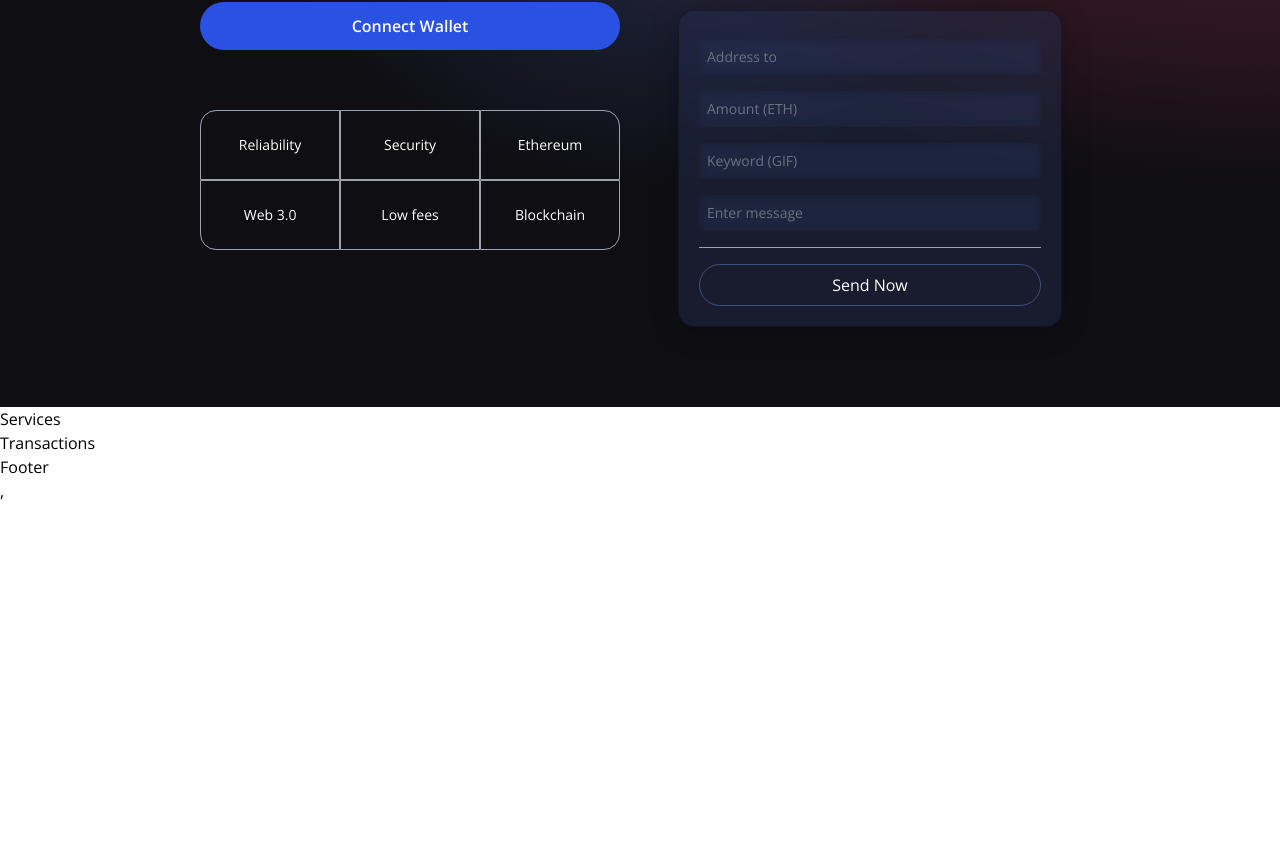
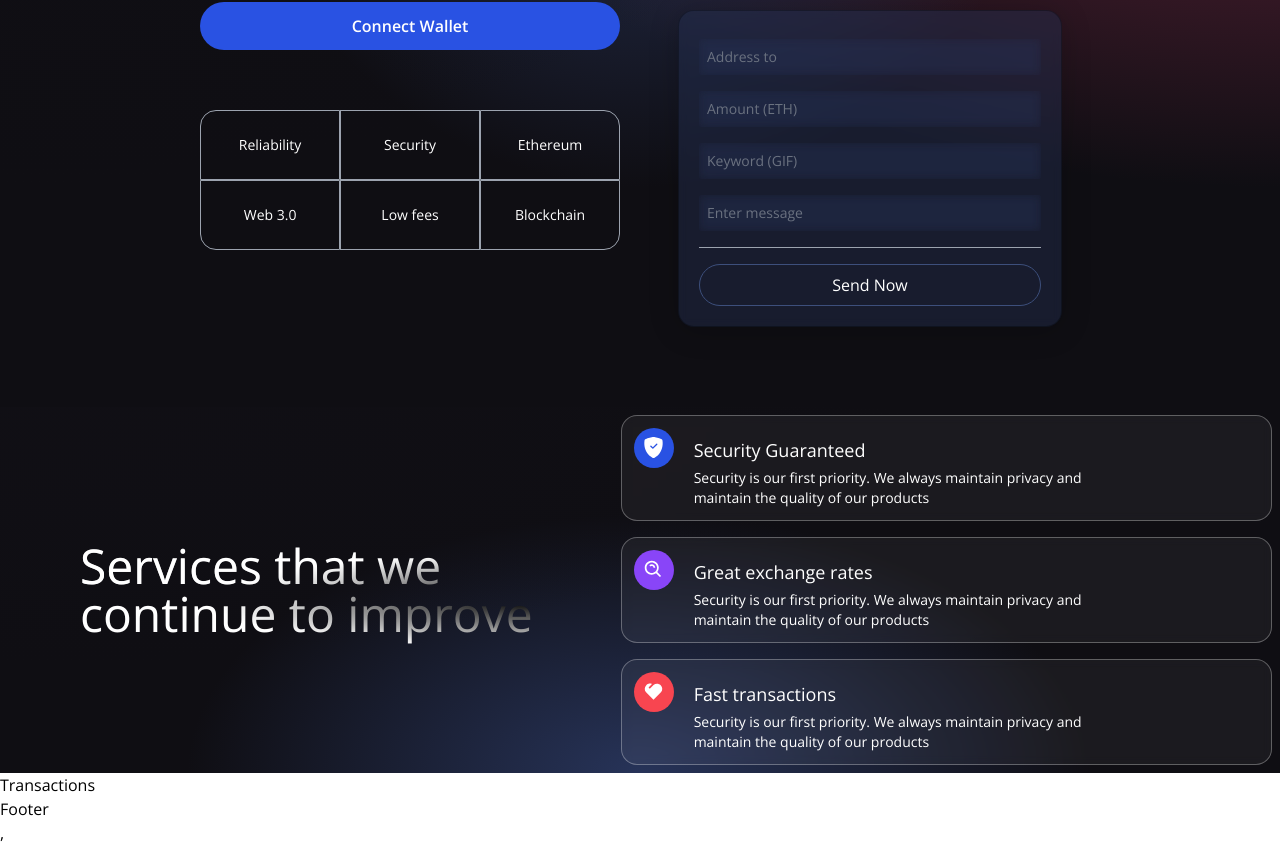
Before and after one commit to Brunodev09/web3, a React (Vite) app in the folder client/: page / in a window 1280 px wide. Shown: the part 343-1188 px from the top of the page. Before the commit the page ends 846 px from the top, so only its background shows below. Built offline with nearby package versions, Linux system fonts and the light colour scheme.

Commit message:
Finishing services cards and starting transactions service.

```diff
--- a/client/src/components/Services.jsx
+++ b/client/src/components/Services.jsx
@@ -1,6 +1,52 @@
+import React from 'react';
+import { BsShieldFillCheck } from "react-icons/bs";
+import { BiSearchAlt } from "react-icons/bi";
+import { RiHeart2Fill } from "react-icons/ri";
+
+const ServiceCard = ({ color, title, icon, subtitle }) => (
+    <div className='flex flex-row justify-start items-start white-glassmorphism p-3 m-2 cursor-pointer hover:shadow-xl'>
+        <div className={`w-10 h-10 rounded-full flex justify-center items-center ${color}`}>
+            {icon}
+        </div>
+        <div className='ml-5 flex flex-col flex-1'>
+            <h3 className='mt-2 text-white text-lg'>{title}</h3>
+            <p className='mt-1 text-white text-sm md:w-9/12'>{subtitle}</p>
+        </div>
+    </div>
+);
+
 const Services = () => {
     return (
-        <h1>Services</h1>
+        <div className='flex flex-col md:flex-row w-full justify-center items-center gradient-bg-services'>
+            <div className='flex mf:flex-row flex-col items-center justify-between md:p-20 py-12 px-4'>
+                <div className='flex-1 flex flex-col justify-start items-start'>
+                    <h1 className='text-white text-3xl sm:text-5xl py-2 text-gradient'>Services that we
+                        <br />
+                        continue to improve
+                    </h1>
+                </div>
+            </div>
+            <div className='flex-1 flex flex-col justify-start items-center'>
+                <ServiceCard
+                    color='bg-[#2952e3]'
+                    title='Security Guaranteed'
+                    icon={<BsShieldFillCheck fontSize={21} className='text-white' />}
+                    subtitle='Security is our first priority. We always maintain privacy and maintain the quality of our products'
+                />
+                <ServiceCard
+                    color='bg-[#8945f8]'
+                    title='Great exchange rates'
+                    icon={<BiSearchAlt fontSize={21} className='text-white' />}
+                    subtitle='Security is our first priority. We always maintain privacy and maintain the quality of our products'
+                />
+                <ServiceCard
+                    color='bg-[#f84550]'
+                    title='Fast transactions'
+                    icon={<RiHeart2Fill fontSize={21} className='text-white' />}
+                    subtitle='Security is our first priority. We always maintain privacy and maintain the quality of our products'
+                />
+            </div>
+        </div>
     );
 }
 
--- /dev/null
+++ b/client/src/utils/mockData.js
@@ -0,0 +1,56 @@
+export default [
+    {
+      id: 1,
+      url: "https://metro.co.uk/wp-content/uploads/2015/05/pokemon_crying.gif?quality=90&strip=all&zoom=1&resize=500%2C284",
+      message: "",
+      timestamp: "12/21/2021, 4:33:21 PM",
+      addressFrom: "0xCF8e569A97C423952DdFf902375C7C76549A6A90",
+      amount: "0.01",
+      addressTo: "0x8aa395Ab97837576aF9cd6946C79024ef1acfdbE",
+    },
+    {
+      id: 2,
+      url: "https://media4.popsugar-assets.com/files/2013/11/07/832/n/1922398/eb7a69a76543358d_28.gif",
+      message: "",
+      timestamp: "12/21/2021, 4:33:21 PM",
+      addressFrom: "0xCF8e569A97C423952DdFf902375C7C76549A6A90",
+      amount: "0.01",
+      addressTo: "0x8aa395Ab97837576aF9cd6946C79024ef1acfdbE",
+    },
+    {
+      id: 3,
+      url: "https://acegif.com/wp-content/uploads/gif-shaking-head-38.gif",
+      message: "",
+      timestamp: "12/21/2021, 4:33:21 PM",
+      addressFrom: "0xCF8e569A97C423952DdFf902375C7C76549A6A90",
+      amount: "0.01",
+      addressTo: "0x8aa395Ab97837576aF9cd6946C79024ef1acfdbE",
+    },
+    {
+      id: 4,
+      url: "https://i.pinimg.com/originals/68/a0/9e/68a09e774e98242871c2db0f99307420.gif",
+      message: "",
+      timestamp: "12/21/2021, 4:33:21 PM",
+      addressFrom: "0xCF8e569A97C423952DdFf902375C7C76549A6A90",
+      amount: "0.01",
+      addressTo: "0x8aa395Ab97837576aF9cd6946C79024ef1acfdbE",
+    },
+    {
+      id: 5,
+      url: "https://i.pinimg.com/originals/73/d3/a1/73d3a14d212314ab1f7268b71d639c15.gif",
+      message: "",
+      timestamp: "12/21/2021, 4:33:21 PM",
+      addressFrom: "0xCF8e569A97C423952DdFf902375C7C76549A6A90",
+      amount: "0.01",
+      addressTo: "0x8aa395Ab97837576aF9cd6946C79024ef1acfdbE",
+    },
+    {
+      id: 6,
+      url: "https://www.omnisend.com/blog/wp-content/uploads/2016/09/funny-gifs-9.gif",
+      message: "",
+      timestamp: "12/21/2021, 4:33:21 PM",
+      addressFrom: "0xCF8e569A97C423952DdFf902375C7C76549A6A90",
+      amount: "0.01",
+      addressTo: "0x8aa395Ab97837576aF9cd6946C79024ef1acfdbE",
+    },
+  ];
```
